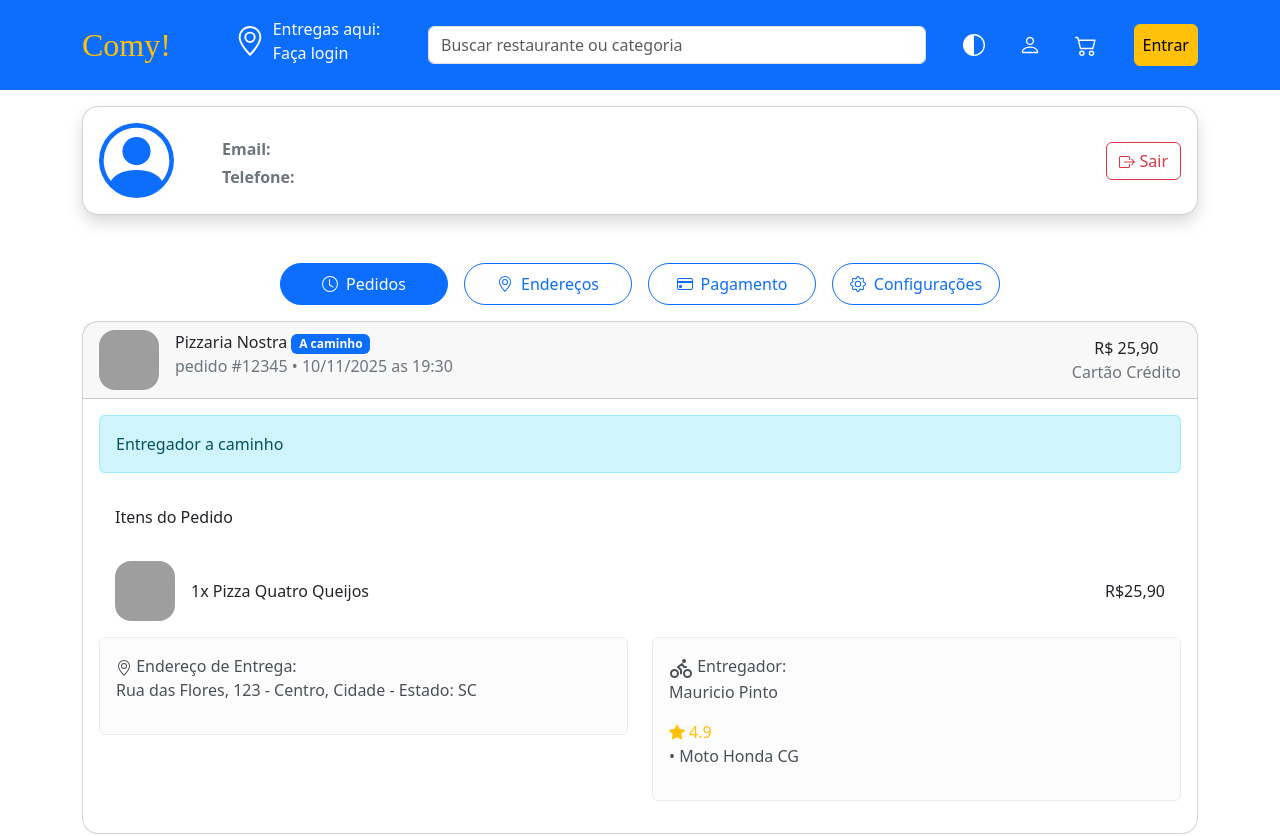
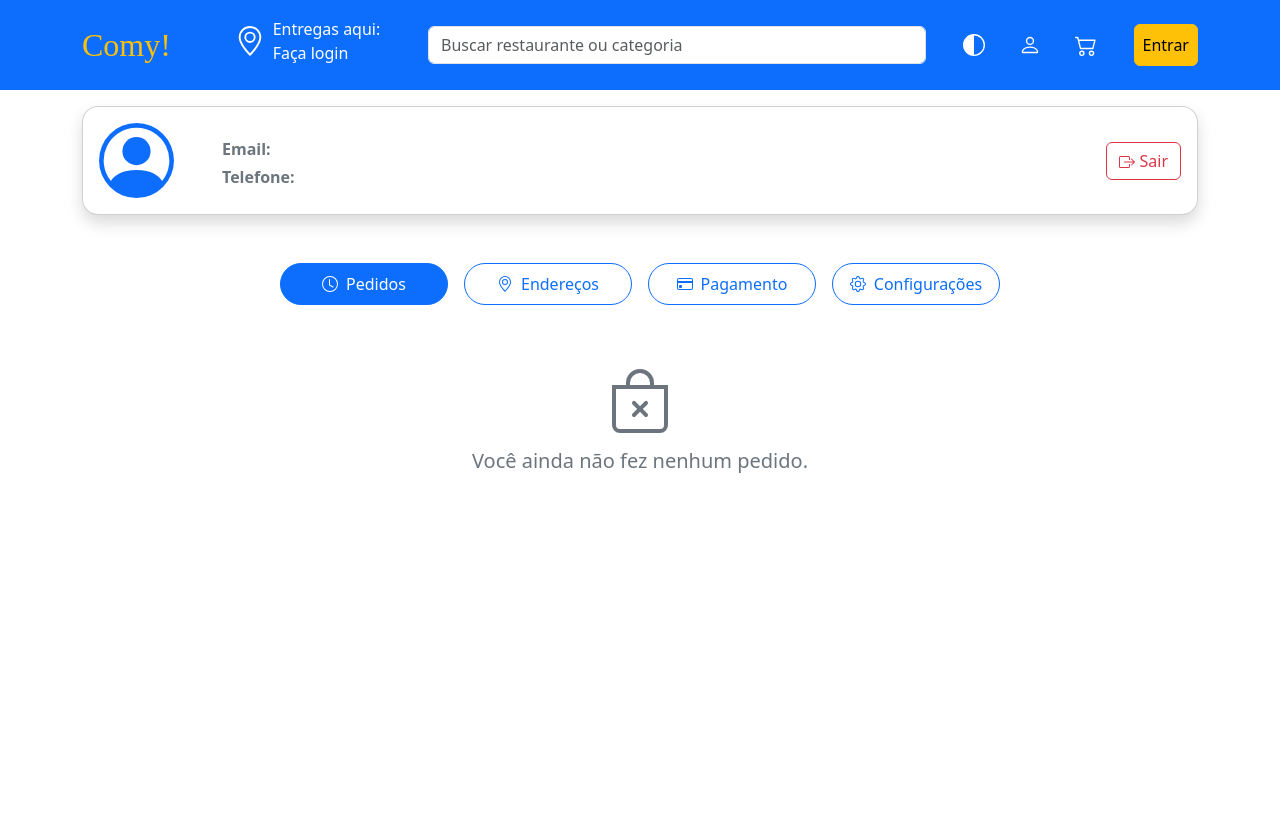
Before and after one commit to comy-delivery/comy-delivery-front, an Angular app: page /perfil in a window 1280 px wide. Shown: the top 836 px of the page. Built offline with nearby package versions, Linux system fonts and the light colour scheme; sample sign-in values are in the browser's storage; grey boxes are pictures that could not be loaded; a web font is replaced by a local one.

Commit message:
feat: listando pedidos do cliente

```diff
--- a/src/app/components/pedidos-cliente/pedidos-cliente.html
+++ b/src/app/components/pedidos-cliente/pedidos-cliente.html
@@ -1,21 +1,51 @@
+<div class="container-fluid p-0"></div>
+@if (loading) {
+<div class="text-center p-5">
+  <div class="spinner-border text-primary" role="status">
+    <span class="visually-hidden">Carregando...</span>
+  </div>
+</div>
+} @else if (pedidos.length === 0) {
+<div class="text-center p-5 text-secondary">
+  <svg
+    xmlns="http://www.w3.org/2000/svg"
+    width="64"
+    height="64"
+    fill="currentColor"
+    class="bi bi-bag-x mb-3"
+    viewBox="0 0 16 16"
+  >
+    <path
+      fill-rule="evenodd"
+      d="M6.146 8.146a.5.5 0 0 1 .708 0L8 9.293l1.146-1.147a.5.5 0 1 1 .708.708L8.707 10l1.147 1.146a.5.5 0 0 1-.708.708L8 10.707l-1.146 1.147a.5.5 0 0 1-.708-.708L7.293 10 6.146 8.854a.5.5 0 0 1 0-.708z"
+    />
+    <path
+      d="M8 1a2.5 2.5 0 0 1 2.5 2.5V4h-5v-.5A2.5 2.5 0 0 1 8 1m3.5 3v-.5a3.5 3.5 0 1 0-7 0V4H1v10a2 2 0 0 0 2 2h10a2 2 0 0 0 2-2V4zM2 5h12v9a1 1 0 0 1-1 1H3a1 1 0 0 1-1-1z"
+    />
+  </svg>
+  <h5>Você ainda não fez nenhum pedido.</h5>
+</div>
+} @else {
+<div class="d-flex flex-column gap-3">
+  @for (pedido of pedidos; track pedido.idPedido) {
   <div class="card rounded-4">
     <div class="card-header">
       <div class="d-flex justify-content-between align-items-center m-0">
         <div class="d-flex gap-3">
           <img
-          src="../banners/banner-massa-nostra.png"
-          alt="Pizza"
+           [src]="getRestauranteLogo(pedido.restauranteId)"
+            alt="Logo"
             class="img-fluid rounded-4"
             style="height: 60px; width: 60px; object-fit: cover"
           />
           <div class="d-flex flex-column">
-          <p class="m-0">Pizzaria Nostra <span class="badge text-bg-primary">A caminho</span></p>
-          <p class="text-secondary m-0">pedido #12345 • 10/11/2025 as 19:30</p>
+            <p class="m-0">{{ getRestauranteNome(pedido.restauranteId) }} <span class="badge text-bg-primary">{{ getStatusLabel(pedido.status) }}</span></p>
+            <p class="text-secondary m-0">Pedido #{{pedido.idPedido}} • {{pedido.dtCriacao | date:'dd/MM/yyyy HH:mm' }}</p>
           </div>
         </div>
         <div class="d-flex align-items-center flex-column text-end">
-        <p class="m-0">R$ 25,90</p>
-        <p class="text-secondary m-0">Cartão Crédito</p>
+          <p class="m-0">R$ {{ pedido.vlTotal | number:'1.2-2' }}</p>
+          <p class="text-secondary m-0">{{ pedido.formaPagamento }}</p>
         </div>
       </div>
     </div>
@@ -24,6 +54,7 @@
       <div class="d-flex justify-content-between align-items-center flex-column">
         <div class="alert alert-info w-100" role="alert">Entregador a caminho</div>
         <p class="align-items-center w-100 p-3 m-0">Itens do Pedido</p>
+        @for (item of pedido.itensPedido; track item.idItemPedido) {
           <div class="d-flex justify-content-between align-items-center w-100 p-3">
           <div class="d-flex gap-3 align-items-center">
             <img
@@ -33,11 +64,12 @@
               style="height: 60px; width: 60px; object-fit: cover"
             />
             <div class="d-flex flex-column">
-            <p class="m-0">1x Pizza Quatro Queijos</p>
+              <p class="m-0">{{ item.qtQuantidade }}x {{ item.produto.nmProduto }}</p>
             </div>
           </div>
-        <p class="m-0">R$25,90</p>
+          <p class="m-0">R$ {{ item.vlSubtotal | number:'1.2-2' }}</p>
         </div>
+        }
       </div>
       <div class="row">
         <div class="col">
@@ -56,7 +88,7 @@
               <path d="M8 8a2 2 0 1 1 0-4 2 2 0 0 1 0 4m0 1a3 3 0 1 0 0-6 3 3 0 0 0 0 6" />
             </svg>
             Endereço de Entrega:
-          <p class="d-flex flex-column">Rua das Flores, 123 - Centro, Cidade - Estado: SC</p>
+            <p class="d-flex flex-column">{{ pedido.enderecoEntrega.logradouro }}, {{ pedido.enderecoEntrega.numero }}</p>
           </div>
         </div>
         <div class="col">
@@ -79,7 +111,7 @@
               <path d="M12 17.5V14l-3-3 4-3 2 3h2" />
             </svg>
             Entregador:
-          <p class="d-flex flex-column">Mauricio Pinto</p>
+            <p class="d-flex flex-column">{{ pedido.entregadorDetalhado.nmEntregador }}</p>
             <div class="d-flex align-items-center gap-1 text-warning">
               <svg
                 xmlns="http://www.w3.org/2000/svg"
@@ -93,11 +125,16 @@
                   d="M3.612 15.443c-.386.198-.824-.149-.746-.592l.83-4.73L.173 6.765c-.329-.314-.158-.888.283-.95l4.898-.696L7.538.792c.197-.39.73-.39.927 0l2.184 4.327 4.898.696c.441.062.612.636.282.95l-3.522 3.356.83 4.73c.078.443-.36.79-.746.592L8 13.187l-4.389 2.256z"
                 />
               </svg>
-            4.9
+              {{ pedido.entregadorDetalhado.avaliacaoMediaEntregador }}
             </div>
-          <p>• Moto Honda CG</p>
+           <small class="text-muted" style="font-size: 0.75rem" >
+                         {{ pedido.entregadorDetalhado.veiculo }} - {{ pedido.entregadorDetalhado.placa }}
+                       </small>
           </div>
         </div>
       </div>
     </div>
   </div>
+  }
+</div>
+}
--- a/src/app/components/pedidos-cliente/pedidos-cliente.ts
+++ b/src/app/components/pedidos-cliente/pedidos-cliente.ts
@@ -1,11 +1,142 @@
-import { Component } from '@angular/core';
+import { CommonModule } from '@angular/common';
+import { Component, inject, OnInit } from '@angular/core';
+import { Pedido } from '../../Shared/models/Pedido';
+import { StatusPedidoLabel } from '../../Shared/models/StatusPedido';
+import { ProdutoService } from '../../services/produto-service';
+import { PedidoService } from '../../services/pedido-service';
+import { AuthService } from '../../services/auth-service';
+import { RestauranteService } from '../../services/restaurante-service';
+import { EntregadorService } from '../../services/entregador-service';
+import { EntregaService } from '../../services/entrega-service';
 
 @Component({
   selector: 'app-pedidos-cliente',
-  imports: [],
+  standalone: true,
+  imports: [CommonModule],
   templateUrl: './pedidos-cliente.html',
   styleUrl: './pedidos-cliente.scss',
 })
-export class PedidosCliente {
+export class PedidosCliente implements OnInit {
 
+  private pedidoService = inject(PedidoService);
+  private authService = inject(AuthService);
+  private restauranteService = inject(RestauranteService);
+  private entregaService = inject(EntregaService);
+  private entregadorService = inject(EntregadorService);
+
+  private produtoService = inject(ProdutoService);
+
+  restaurantesCache: { [key: number]: { nome: string, logoUrl: string } } = {};
+
+  pedidos: any[] = [];
+  loading: boolean = true;
+
+  ngOnInit() {
+    this.carregarPedidos();
+  }
+
+  carregarPedidos() {
+    const userId = this.authService.getUserId();
+
+    if (userId) {
+      this.loading = true;
+      this.pedidoService.buscarPedidosPorCliente(userId).subscribe({
+        next: (dados: any[]) => {
+          this.pedidos = dados.sort((a, b) => {
+            const dateA = a.dtCriacao ? new Date(a.dtCriacao).getTime() : 0;
+            const dateB = b.dtCriacao ? new Date(b.dtCriacao).getTime() : 0;
+            return dateB - dateA;
+          });
+
+          this.carregarDadosRestaurantes();
+
+          // NOVO: Carregar dados de entrega e entregador para cada pedido
+          this.carregarDadosEntregas();
+
+          this.loading = false;
+        },
+        error: (err) => {
+          console.error('Erro ao buscar pedidos:', err);
+          this.loading = false;
+        }
+      });
+    } else {
+      this.loading = false;
+    }
+  }
+
+  carregarDadosEntregas() {
+    this.pedidos.forEach(pedido => {
+      // Busca a entrega vinculada ao pedido
+      this.entregaService.buscarPorPedido(pedido.idPedido).subscribe({
+        next: (entrega) => {
+          // Anexa a entrega ao objeto pedido para usar no HTML
+          pedido.entregaDetalhada = entrega;
+
+          // Se houver entregador vinculado, busca os dados dele
+          if (entrega && entrega.entregadorId) {
+            this.entregadorService.buscarPorId(entrega.entregadorId).subscribe({
+              next: (entregador) => {
+                // Anexa o entregador ao objeto pedido
+                pedido.entregadorDetalhado = entregador;
+              },
+              error: () => console.log(`Entregador não encontrado para entrega ${entrega.idEntrega}`)
+            });
+          }
+        },
+        error: () => {
+            // Pedido pode não ter entrega ainda (ex: pendente), normal falhar ou vir vazio
+        }
+      });
+    });
+  }
+
+  carregarDadosRestaurantes() {
+    const idsRestaurantes = [...new Set(this.pedidos.map(p => p.restauranteId))];
+
+    idsRestaurantes.forEach(id => {
+      if (!this.restaurantesCache[id]) {
+        this.restaurantesCache[id] = { nome: 'Carregando...', logoUrl: '' };
+
+        this.restauranteService.buscarRestaurantePorId(id).subscribe({
+          next: (rest) => {
+             if(this.restaurantesCache[id]) this.restaurantesCache[id].nome = rest.nmRestaurante;
+          }
+        });
+
+        this.restauranteService.buscarLogo(id).subscribe({
+          next: (blob) => {
+            if(this.restaurantesCache[id]) this.restaurantesCache[id].logoUrl = URL.createObjectURL(blob);
+          },
+          error: () => { /* Tratar erro de imagem se necessário */ }
+        });
+      }
+    });
+  }
+
+  getRestauranteNome(id: number): string {
+    return this.restaurantesCache[id]?.nome || 'Restaurante';
+  }
+
+  getRestauranteLogo(id: number): string {
+    return this.restaurantesCache[id]?.logoUrl || 'assets/img/placeholder.png';
+  }
+
+  getStatusLabel(status: string): string {
+    // @ts-ignore
+    return StatusPedidoLabel[status] || status;
+  }
+
+  getStatusClass(status: string): string {
+    switch (status) {
+      case 'PENDENTE': return 'text-bg-secondary';
+      case 'CONFIRMADO': return 'text-bg-primary';
+      case 'EM_PREPARO': return 'text-bg-warning';
+      case 'PRONTO': return 'text-bg-info';
+      case 'SAIU_PARA_ENTREGA': return 'text-bg-primary';
+      case 'ENTREGUE': return 'text-bg-success';
+      case 'CANCELADO': return 'text-bg-danger';
+      default: return 'text-bg-secondary';
+    }
+  }
 }
--- /dev/null
+++ b/src/app/services/entrega-service.ts
@@ -0,0 +1,18 @@
+import { HttpClient } from '@angular/common/http';
+import { inject, Injectable } from '@angular/core';
+import { environment } from '../../environments/environment';
+import { Observable } from 'rxjs';
+
+@Injectable({
+  providedIn: 'root',
+})
+export class EntregaService {
+
+  private http = inject(HttpClient);
+  private apiUrl = `${environment.apiUrl}/entrega`;
+
+  buscarPorPedido(idPedido: number): Observable<any> {
+    return this.http.get<any>(`${this.apiUrl}/pedido/${idPedido}`);
+  }
+
+}
--- a/src/app/services/pedido-service.ts
+++ b/src/app/services/pedido-service.ts
@@ -1,22 +1,28 @@
 import { HttpClient } from '@angular/common/http';
 import { inject, Injectable } from '@angular/core';
 import { Pedido } from '../Shared/models/Pedido';
+import { environment } from '../../environments/environment';
 
 @Injectable({
   providedIn: 'root',
 })
 export class PedidoService {
   private http = inject(HttpClient);
+  private apiUrl = environment.apiUrl ? `${environment.apiUrl}/pedido` : 'http://localhost:8084/api/pedido';
 
   buscarPedidos() {
-    return this.http.get<Pedido[]>('http://localhost:8084/api/pedido');
+    return this.http.get<Pedido[]>(this.apiUrl);
   }
 
   buscarPedidoPorId(id: number) {
-    return this.http.get<Pedido>(`http://localhost:8084/api/pedido/${id}`);
+    return this.http.get<Pedido>(`${this.apiUrl}/${id}`);
+  }
+
+  buscarPedidosPorCliente(idCliente: number) {
+    return this.http.get<Pedido[]>(`${this.apiUrl}/cliente/${idCliente}`);
   }
 
   criarPedido(pedido: Pedido) {
-    return this.http.post<Pedido>('http://localhost:8084/api/pedido', pedido);
+    return this.http.post<Pedido>(this.apiUrl, pedido);
   }
 }
```
Also changed, not shown: 1 other file (tests, documents, lock files or other folders). Lines whose indentation alone changed are shown as unchanged.
